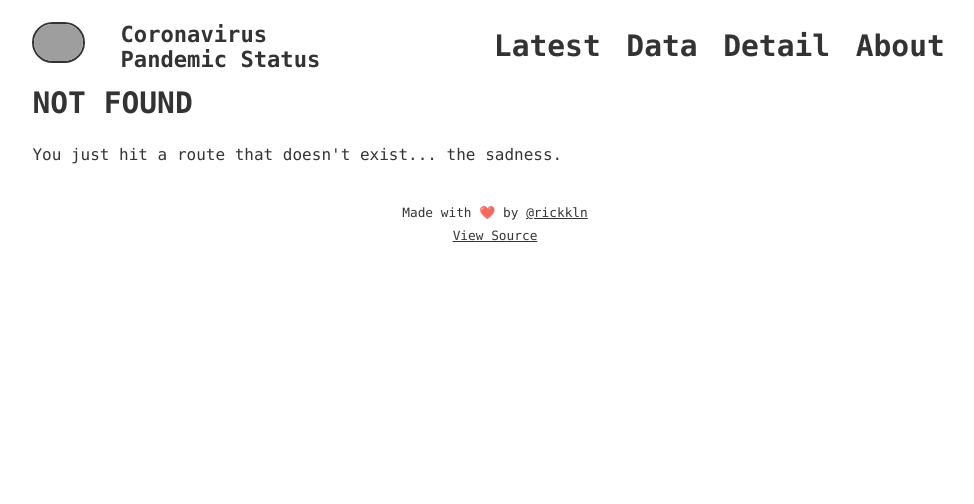
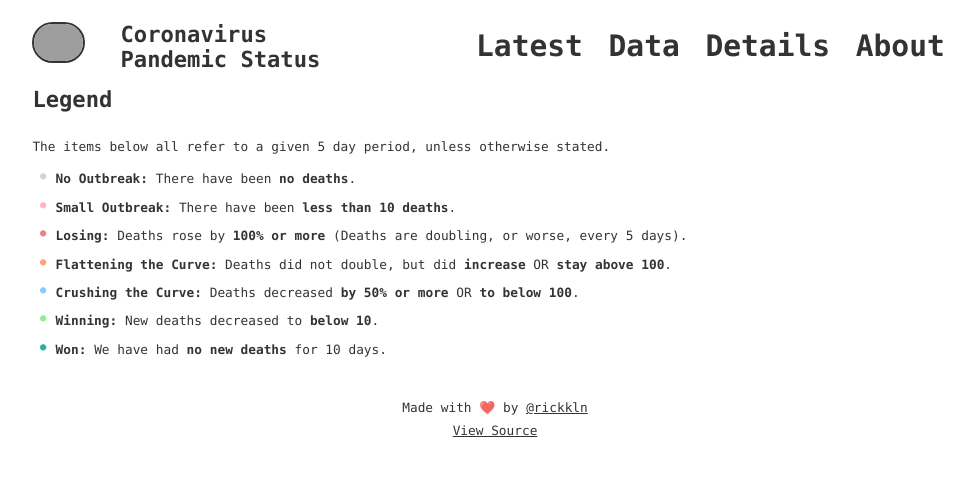
Before and after one commit to rickkln/corona, a Gatsby site: page /details in a window 1280 px wide. Before the commit this address had no page. Shown: the whole page, without its empty margins (145-1119 px from the left). Built offline with nearby package versions, Linux system fonts and the light colour scheme; Gatsby itself is replaced by a stand-in of ours; grey boxes are pictures that could not be loaded.

Commit message:
Spelling changes

```diff
--- a/src/components/bottomNavigation.tsx
+++ b/src/components/bottomNavigation.tsx
@@ -21,9 +21,9 @@ const BottomNavigation = () => (
       </p>
       <p>Data</p>
     </Link>
-    <Link to="/detail" className={styles.linkStyle} activeStyle={activeStyle}>
+    <Link to="/details" className={styles.linkStyle} activeStyle={activeStyle}>
       <p><IoMdSearch /></p>
-      <p>Detail</p>
+      <p>Details</p>
     </Link>
     <Link to="/about" className={styles.linkStyle} activeStyle={activeStyle}>
       <p><IoIosInformationCircleOutline /></p>
--- a/src/components/header.tsx
+++ b/src/components/header.tsx
@@ -76,7 +76,7 @@ const Header = () => (
           >
             <Link to="/" style={linkStyle} activeStyle={activeStyle}>Latest</Link>
             <Link to="/data" style={linkStyle} activeStyle={activeStyle}>Data</Link>
-            <Link to="/detail" style={linkStyle} activeStyle={activeStyle}>Detail</Link>
+            <Link to="/detail" style={linkStyle} activeStyle={activeStyle}>Details</Link>
             <Link to="/about" style={linkStyle} activeStyle={activeStyle}>About</Link>
           </h1>
         </div>
--- a/src/pages/about.tsx
+++ b/src/pages/about.tsx
@@ -9,7 +9,6 @@ const AboutPage = () => (
       There are various great Covid-19 tracking and information websites.
       {' '}
       <a href="https://www.endcoronavirus.org/">EndCoronavirus.org</a>
-      {' '}
       , which is backed by the NECSI, being the best one I have found.
       This one aims to provide simple tools for live updates on the rate of change in
       death count globally.
--- a/src/pages/detail.tsx
+++ b/src/pages/details.tsx
@@ -3,11 +3,11 @@ import Layout from '../components/layout';
 import SEO from '../components/seo';
 import Legend from '../components/legend';
 
-const DetailPage = () => (
+const DetailsPage = () => (
   <Layout>
-    <SEO title="Detail" />
+    <SEO title="Details" />
     <Legend />
   </Layout>
 );
 
-export default DetailPage;
+export default DetailsPage;
```
